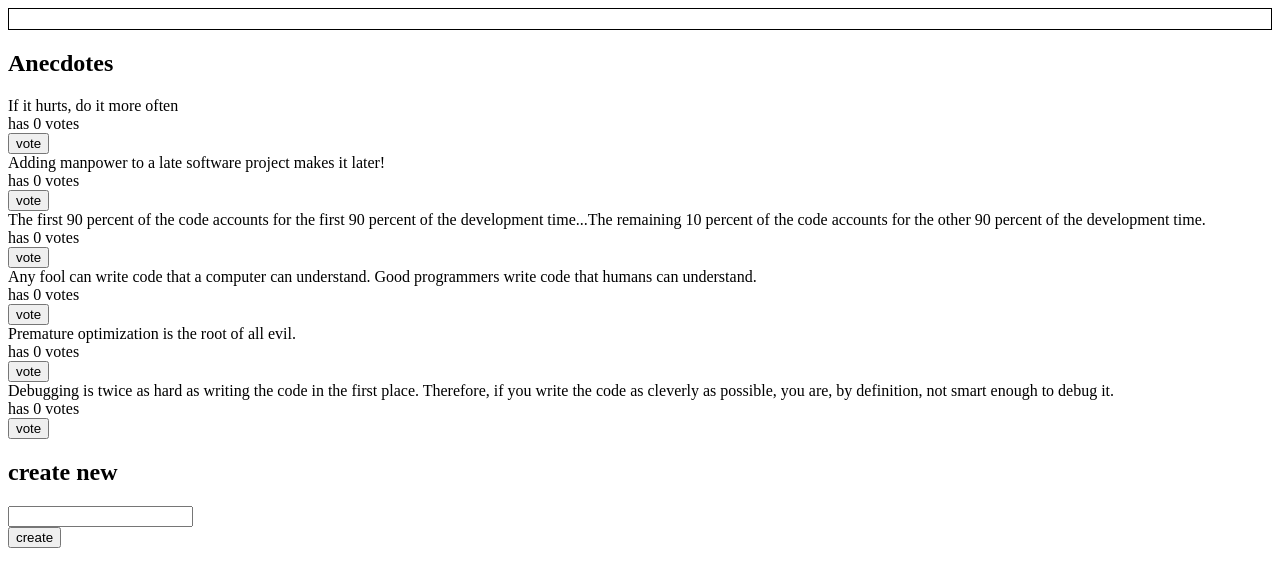
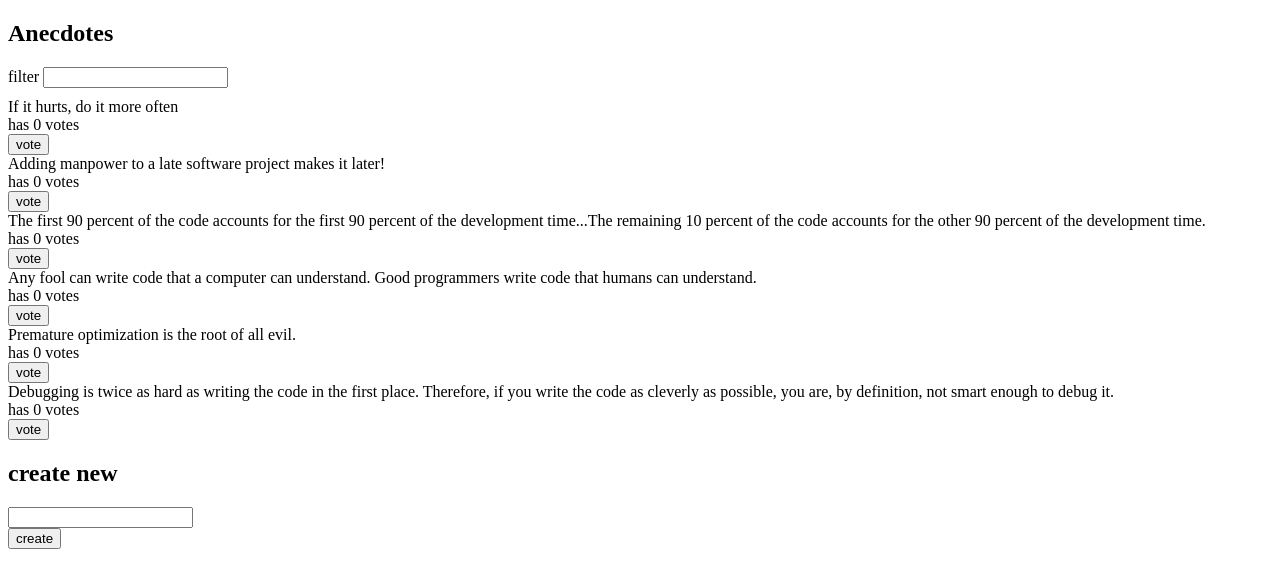
Before and after one commit to fedellen/fullstackopen-learning-journey, a React (Create React App) app: page / in a window 1280 px wide. Shown: the top 588 px of the page. Built offline with nearby package versions, Linux system fonts and the light colour scheme.

Commit message:
Filter created 🥇

```diff
--- a/src/App.js
+++ b/src/App.js
@@ -2,13 +2,16 @@ import React from 'react'
 import CreateNew from './components/CreateNew'
 import Anecdotes from './components/Anecdotes'
 import Notification from './components/Notification'
+import Filter from './components/Filter'
 
 // 👍
 
 const App = () => (
 
   <div>
+    <h2>Anecdotes</h2>
     <Notification />
+    <Filter />
     <Anecdotes />
     <CreateNew />
   </div>
--- a/src/components/Anecdotes.js
+++ b/src/components/Anecdotes.js
@@ -18,6 +18,18 @@ const Anecdotes = () => {
 
   const sortedAnecdotes = anecdotes.sort((a, b) => b.votes - a.votes)
 
+  const filter = useSelector(state => state.filter)
+
+  console.log(filter)
+
+  const filteredAnecdotes = sortedAnecdotes.filter(anecdote => {
+    const content = anecdote.content
+    const index = content.toLowerCase().indexOf(filter.toLowerCase())
+    return index !== -1
+  })
+
+  console.log(filteredAnecdotes)
+
   const voteFor = anecdote => {
     dispatch(voteAnecdote(anecdote.id))
     dispatch(notification(`you voted for anecdote: '${anecdote.content}'`))
@@ -28,8 +40,7 @@ const Anecdotes = () => {
 
   return(
     <div>
-      <h2>Anecdotes</h2>
-      {sortedAnecdotes.map(anecdote =>
+      {filteredAnecdotes.map(anecdote =>
         <Anecdote
           key={anecdote.id}
           anecdote={anecdote}
--- /dev/null
+++ b/src/components/Filter.js
@@ -0,0 +1,25 @@
+import React from 'react'
+import { useDispatch } from 'react-redux'
+import { updateFilter } from '../reducers/filterReducer'
+
+
+const Filter = () => {
+  const dispatch = useDispatch()
+
+  const handleChange = (event) => {
+    // input-field value is in variable event.target.value
+    dispatch(updateFilter(event.target.value))
+  }
+  const style = {
+    marginBottom: 10,
+    marginTop: 10
+  }
+
+  return (
+    <div style={style}>
+      filter <input onChange={handleChange} />
+    </div>
+  )
+}
+
+export default Filter
--- a/src/components/Notification.js
+++ b/src/components/Notification.js
@@ -10,11 +10,17 @@ const Notification = () => {
     padding: 10,
     borderWidth: 1
   }
-  return (
-    <div style={style}>
-      {notification}
-    </div>
-  )
+
+  if (notification) {
+    return (
+
+      <div style={style}>
+        {notification}
+      </div>
+    )
+  }
+  return <div></div>
+
 }
 
 export default Notification
--- /dev/null
+++ b/src/reducers/filterReducer.js
@@ -0,0 +1,15 @@
+const filterReducer = (state = '', action) => {
+  if (action.type === 'FILTER') {
+    return action.text
+  }
+  return state
+}
+
+export const updateFilter = text => {
+  return {
+    type: 'FILTER',
+    text
+  }
+}
+
+export default filterReducer
--- a/src/reducers/store.js
+++ b/src/reducers/store.js
@@ -2,10 +2,12 @@ import { createStore, combineReducers } from 'redux'
 import { composeWithDevTools } from 'redux-devtools-extension'
 import anecdoteReducer from './anecdoteReducer'
 import notificationReducer from './notificationReducer'
+import filterReducer from './filterReducer'
 
 const reducer = combineReducers({
   anecdote: anecdoteReducer,
-  notification: notificationReducer
+  notification: notificationReducer,
+  filter: filterReducer
 })
 
 const store = createStore(
```
